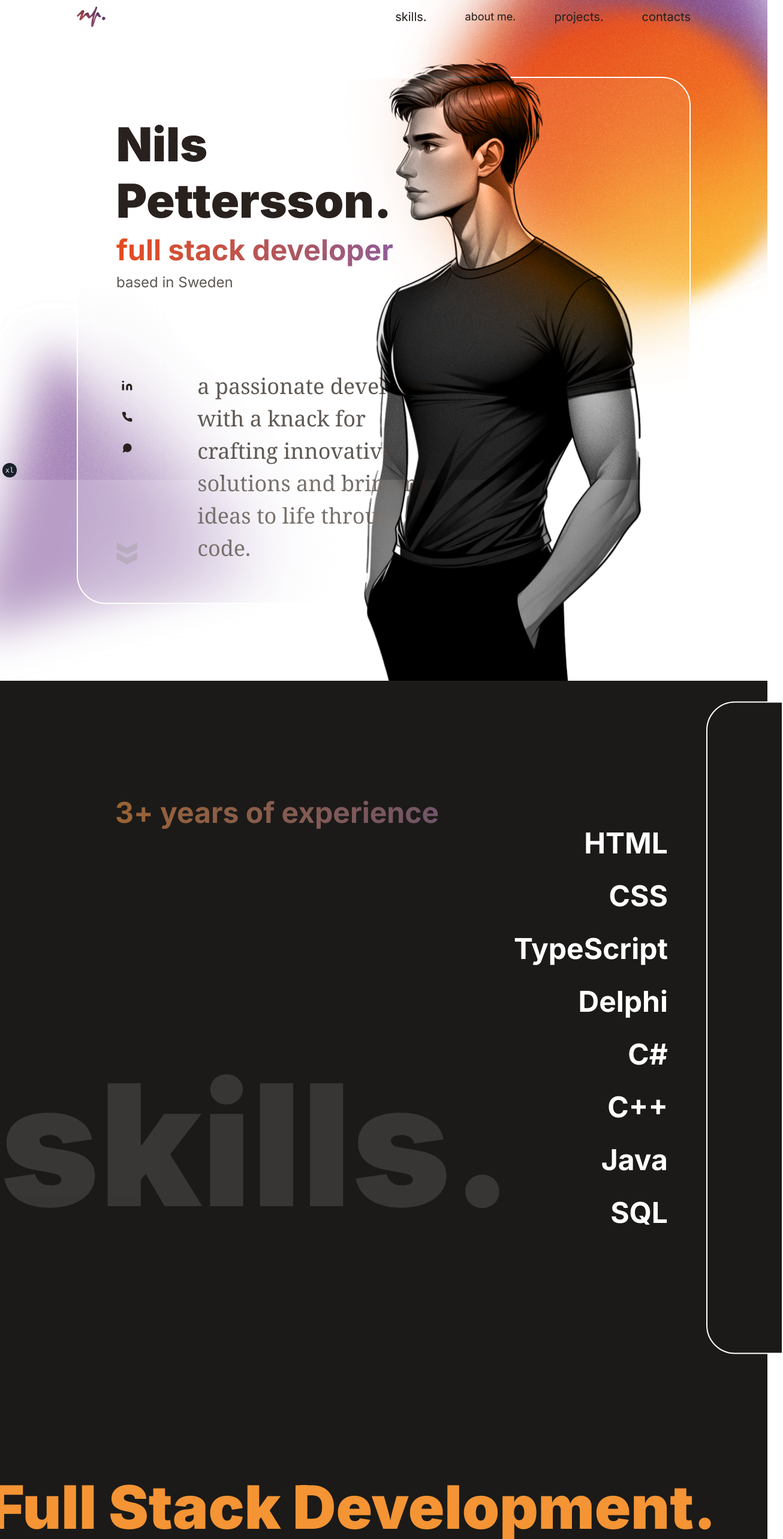
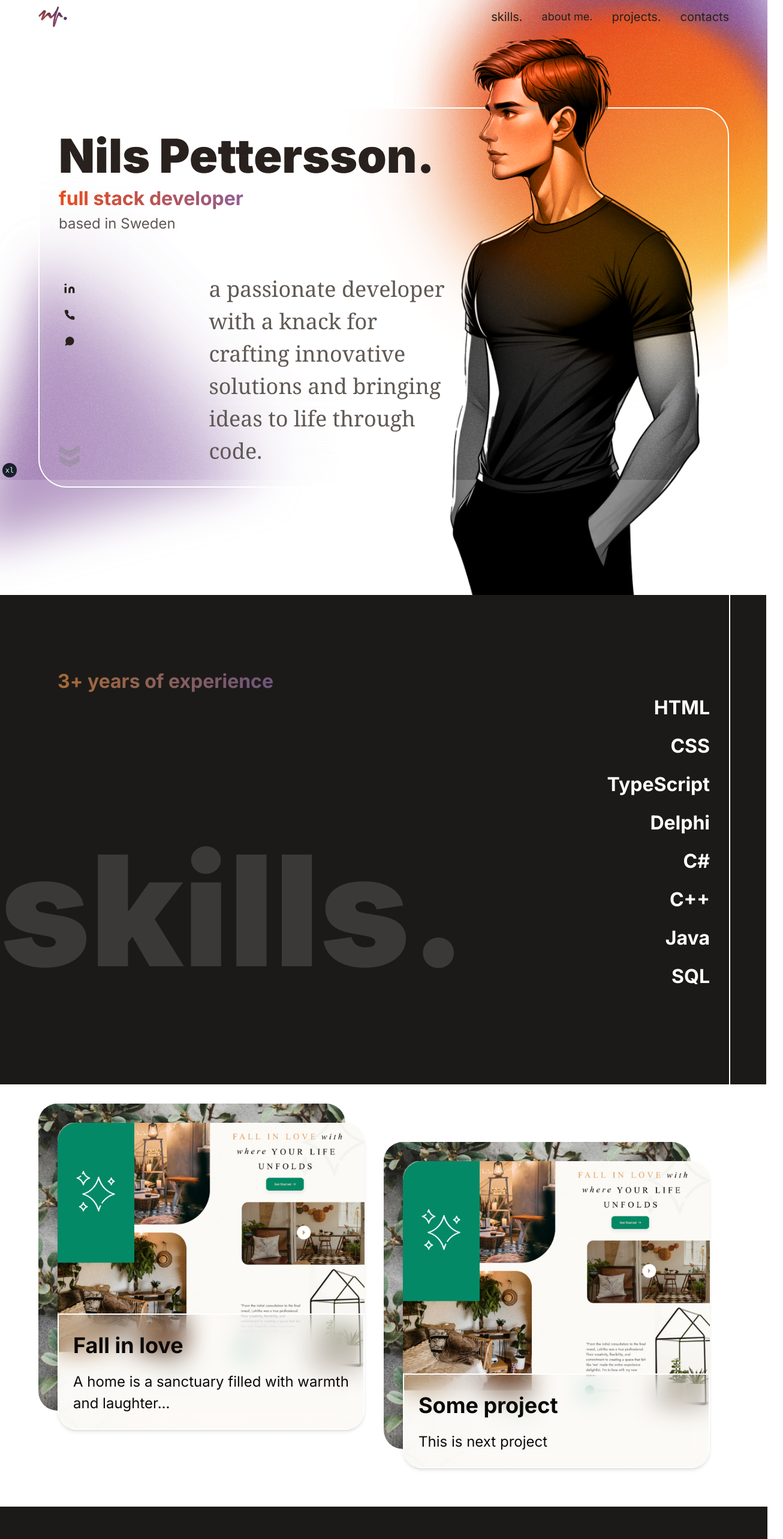
Before and after one commit to nilspettersson/portfolio_new, a Next.js app: page / in a window 1280 px wide. Shown: the top 2566 px of the page at 60% size, 1306 px wide, since content can reach past the window. Built offline with nearby package versions, Linux system fonts and the light colour scheme.

Commit message:
Added projects design

```diff
--- a/app/layout.tsx
+++ b/app/layout.tsx
@@ -58,7 +58,7 @@ export default function RootLayout({ children }: RootLayoutProps) {
           <ThemeProvider attribute="class" defaultTheme="light" enableSystem>
             <div className="min-h-screen h-full">
               <header className="duration-500 fixed flex items-center w-full z-50 p-1 px-lg">
-                <div className="flex items-center ml-auto gap-md w-full">
+                <div className="hidden lg:flex items-center ml-auto gap-md w-full">
                   <NpSvg className="mr-auto size-12" />
                   <Link className="text-xl hover:text-primary" href={"#"}>
                     skills.
--- a/app/page.tsx
+++ b/app/page.tsx
@@ -4,12 +4,11 @@ import React, { ReactNode, useEffect, useRef, useState } from "react"
 import Image from "next/image"
 import Link from "next/link"
 import meImage from "@/public/illustration.webp"
+import project1 from "@/public/project1.webp"
+import projectBackground from "@/public/project-background.webp"
 import {
-  AnimatePresence,
   AnimationProps,
-  HTMLMotionProps,
   Variant,
-  Variants,
   motion,
   useScroll,
   useTransform,
@@ -17,6 +16,8 @@ import {
 import { Linkedin, MessageCircle, Phone } from "lucide-react"
 
 import { cn } from "@/lib/utils"
+import { Card, CardFooter } from "@/components/ui/card"
+import { Project } from "@/components/project"
 import {
   DownArrowSvg,
   Gradient1Svg,
@@ -74,7 +75,7 @@ export default function IndexPage() {
 
   return (
     <div className="flex flex-col">
-      <section className="gap-y-md relative md:min-h-[62rem] flex items-center flex-col md:flex-row">
+      <section className="gap-y-md relative md:min-h-[62rem] flex items-center flex-col md:flex-row overflow-hidden">
         <Gradient1Svg className="absolute top-0 right-0 -z-10 size-[39rem]" />
 
         <Gradient2Svg className="absolute -z-10 bottom-0 size-[40rem]" />
@@ -149,19 +150,19 @@ export default function IndexPage() {
       <motion.section
         ref={section2Container}
         id="section-2"
-        className="grid grid-cols-[1fr_auto] items-center  dark bg-background py-lg pb-0"
+        className="relative grid grid-cols-[1fr_auto] items-center dark bg-background py-lg pb-0 overflow-hidden"
       >
-        <motion.div className="flex justify-between pb-[16rem]">
+        <motion.div className="flex justify-between pb-0">
           <div className="flex flex-col justify-between">
             <motion.h2
               style={{ x: 0, y: -200, opacity: section2Opacity }}
-              className="ml-md pl-lg pt-xl whitespace-nowrap text-transparent bg-clip-text bg-gradient-to-r from-primary to-secondary"
+              className="ml-md pl-lg pt-64 whitespace-nowrap text-transparent w-fit bg-clip-text bg-gradient-to-r from-primary to-secondary"
             >
               3+ years of experience
             </motion.h2>
             <motion.h1
               style={{ x: 0, y: -200, opacity: section2Opacity }}
-              className="leading-[0.7] mt-auto text-foreground/20 text-[22vw]"
+              className="leading-[0.7] mt-auto text-foreground/20 text-[20vw]"
             >
               skills.
             </motion.h1>
@@ -169,7 +170,7 @@ export default function IndexPage() {
 
           <motion.div
             style={{ y: section2Y }}
-            className="flex flex-col gap-xs pt-xl text-foreground text-right pr-md"
+            className="flex flex-col gap-xs pt-64 text-foreground text-right pr-xl"
           >
             <h2>HTML</h2>
             <h2>CSS</h2>
@@ -184,14 +185,29 @@ export default function IndexPage() {
 
         <motion.div
           style={{ y: section2Y }}
-          className="bg-background border-2 border-foreground w-lg h-[68rem] rounded-l-[3rem]"
+          className="absolute right-0 -bottom-52 xl:-bottom-60 bg-background border-2 border-foreground w-lg h-[68rem] xl:h-[74rem] rounded-l-[3rem]"
+        />
+      </motion.section>
+
+      <motion.section className="py-lg grid lg:grid-cols-2 px-xl gap-lg">
+        <Project
+          className="lg:mb-lg"
+          image={project1}
+          title="Fall in love"
+          description="A home is a sanctuary filled with warmth and laughter..."
+        />
+        <Project
+          className="lg:mt-lg"
+          image={project1}
+          title="Some project"
+          description="This is next project"
         />
       </motion.section>
 
       <motion.section
         ref={section3Container}
         id="section-2"
-        className="flex flex-col items-center dark bg-background py-lg pt-0 overflow-hidden"
+        className="flex flex-col items-center dark bg-background py-lg overflow-hidden"
       >
         <motion.h1
           style={{ x: section3X1 }}
@@ -294,15 +310,3 @@ const animations = {
     hidden: { opacity: 0, translateY: "0px" },
   },
 } as const
-
-function Ball({ className, ...props }: HTMLMotionProps<"div">) {
-  return (
-    <motion.div
-      {...props}
-      className={cn(
-        "blur-2xl rounded-full size-64 bg-orange-400 mix-blend-soft-light opacity-80",
-        className
-      )}
-    />
-  )
-}
--- /dev/null
+++ b/components/project.tsx
@@ -0,0 +1,49 @@
+import Image, { StaticImageData } from "next/image"
+import projectBackground from "@/public/project-background.webp"
+
+import { cn } from "@/lib/utils"
+
+import { Card, CardFooter } from "./ui/card"
+
+export function Project({
+  image,
+  title,
+  description,
+  className,
+}: {
+  image: StaticImageData
+  title: string
+  description: string
+  className?: string
+}) {
+  return (
+    <div className={cn("relative", className)}>
+      <Image
+        className="absolute inset-0 h-full rounded-[2rem] -translate-x-8 -translate-y-8"
+        alt="image"
+        src={projectBackground}
+        width={1200}
+        height={1200}
+        style={{
+          objectFit: "cover",
+        }}
+      />
+      <Card className="relative aspect-square overflow-hidden">
+        <Image
+          className="absolute inset-0"
+          alt="image"
+          src={image}
+          width={1200}
+          height={1200}
+          style={{
+            objectFit: "cover",
+          }}
+        />
+        <CardFooter className="absolute bottom-0 z-10 p-sm pt-sm flex flex-col items-start gap-xs w-full backdrop-blur-[20px] bg-background/10 border-2 border-background">
+          <h3>{title}</h3>
+          <p>{description}</p>
+        </CardFooter>
+      </Card>
+    </div>
+  )
+}
--- a/components/ui/card.tsx
+++ b/components/ui/card.tsx
@@ -9,7 +9,7 @@ const Card = React.forwardRef<
   <div
     ref={ref}
     className={cn(
-      "py-0 rounded-2xl bg-card text-card-foreground shadow-sm flex flex-col items-center",
+      "py-0 rounded-[2rem] bg-card text-card-foreground shadow-md flex flex-col items-center",
       className
     )}
     {...props}
--- a/styles/globals.scss
+++ b/styles/globals.scss
@@ -62,7 +62,7 @@ $screen-xl: 1536px;
     --space-sm: 2rem;
     --space-md: 4rem;
     --space-lg: 8rem;
-    --space-xl: 16rem;
+    --space-xl: calc(var(--space-md) + var(--space-lg));
   }
 }
 
@@ -99,7 +99,7 @@ h2 {
 }
 h3 {
   font-size: 2.25rem;
-  font-weight: 400;
+  font-weight: 700;
 }
 h4 {
   font-size: 1.5rem;
@@ -115,15 +115,21 @@ p {
 
 @media (max-width: $screen-lg) {
   :root {
-    --space-sm: 2rem;
-    --space-md: 4rem;
-    --space-lg: 8rem;
+    --space-sm: 1.5rem;
+    --space-md: 2rem;
+    --space-lg: 4rem;
+  }
+  h2 {
+    font-size: 2rem;
+    font-weight: 700;
   }
 }
 
 @media (max-width: $screen-md) {
   :root {
-    --space-lg: 6rem;
+    --space-sm: 1rem;
+    --space-md: 1.5rem;
+    --space-lg: 3rem;
   }
   h1 {
     font-size: 4rem;
@@ -134,12 +140,13 @@ p {
 }
 
 @media (max-width: $screen-sm) {
-  :root {
+  /*:root {
     --space-xs: 0.6rem;
     --space-sm: 1rem;
     --space-md: 2rem;
     --space-lg: 6rem;
-  }
+    --space-xl: 10rem;
+  }*/
   h1 {
     font-size: 3rem;
   }
@@ -153,7 +160,7 @@ p {
 }
 @media (max-width: $screen-xs) {
   :root {
-    --space-lg: 6rem;
+    //--space-lg: 6rem;
   }
   h1 {
     font-size: 2.5rem;
```
Also changed, not shown: public/project-background.webp (added), public/project1.webp (added).
